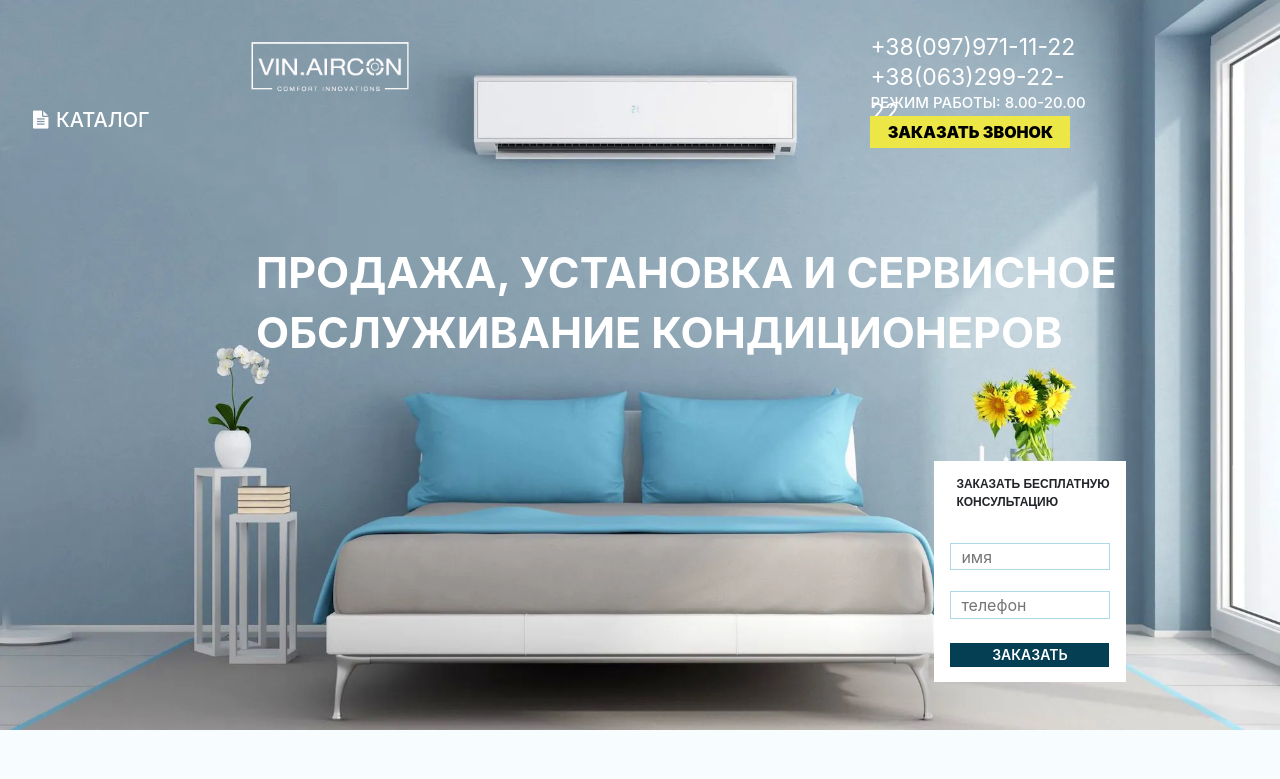
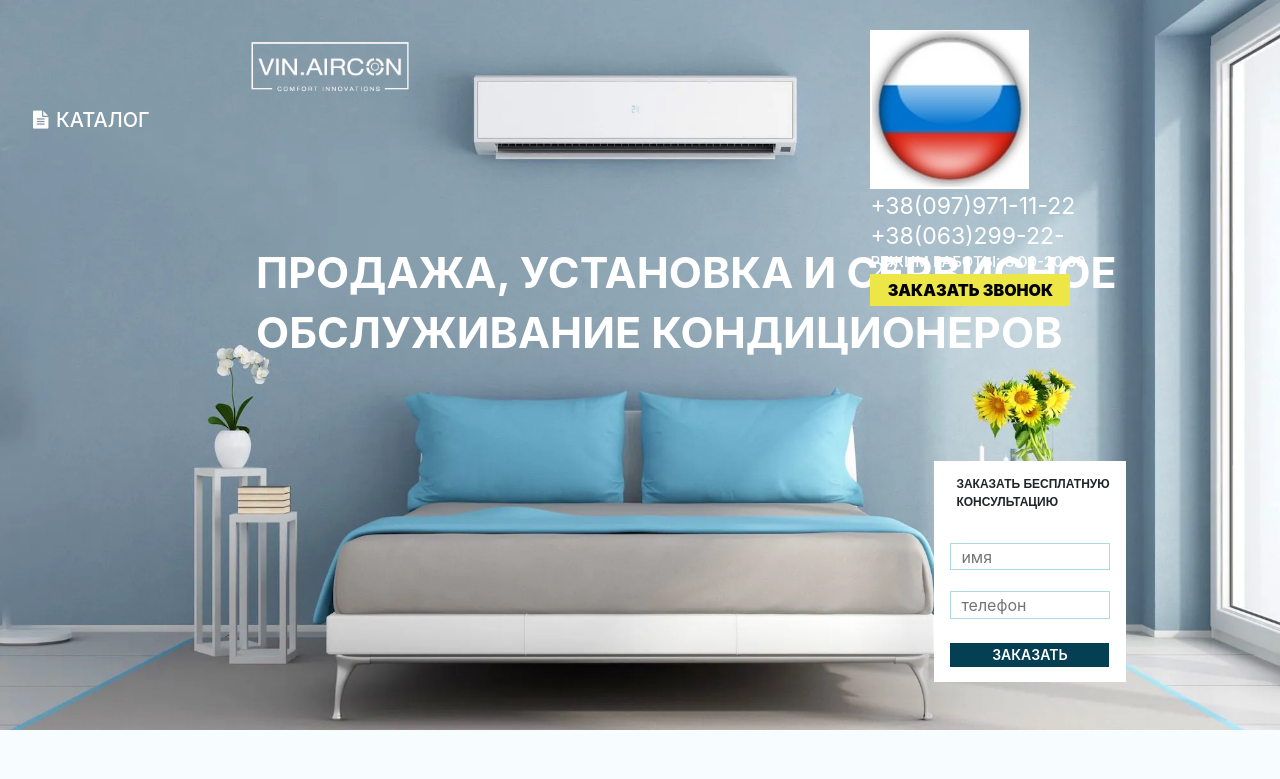
Before and after one commit to VitaliiShaitaniuk/vinaircon, a plain HTML site: page index.html in a window 1280 px wide. Shown: the top 779 px of the page. Drawn offline with nearby package versions, Linux system fonts and the light colour scheme.

Commit message:
Language_works

```diff
--- a/index.html
+++ b/index.html
@@ -60,6 +60,11 @@
 
             </div>
             <div class="right_head">
+                <div class="language">
+                    <a href="./index_2.html">
+                        <img id="language_icon" src="./img/rus.jpg">
+                    </a>
+                </div>
                 <div class="tel_koliki">
                     <a   href="tel:+380979711122">+38(097)971-11-22</a>
                 </div>
--- a/style.css
+++ b/style.css
@@ -46,6 +46,9 @@ button:hover{
     height: 100%;
     margin-right: 5%;
 }
+
+
+
 .require_text {
     width: 250px;
     font-size: 12px;
```
Also changed, not shown: img/rus.jpg (added).
